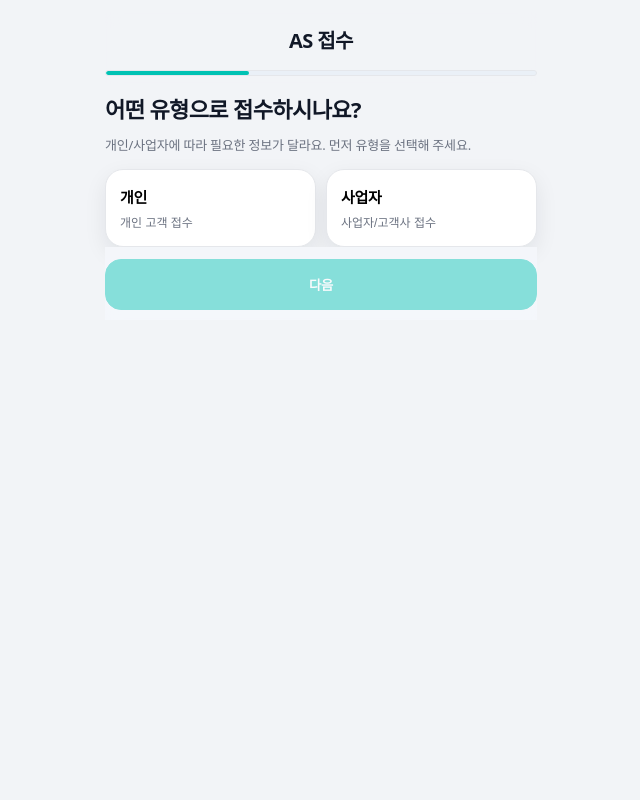
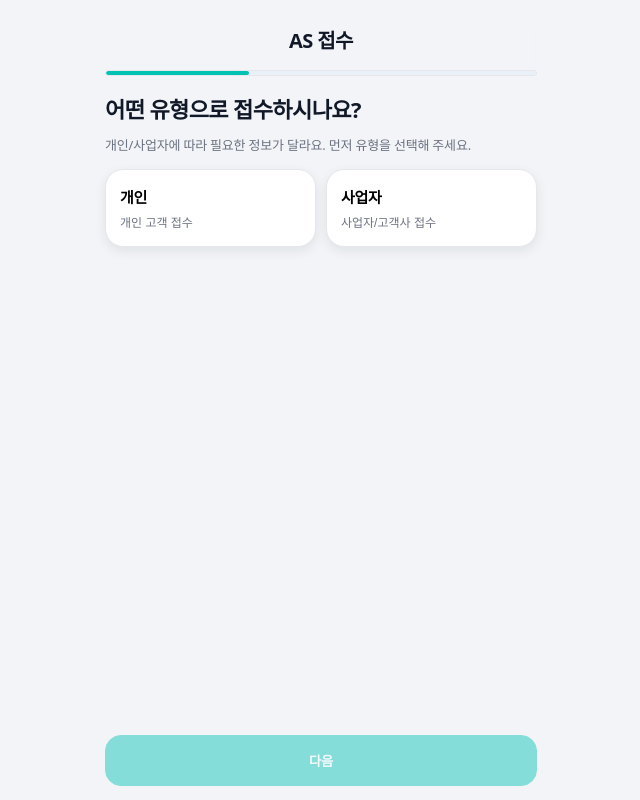
Before and after one commit to abkorea/abkosystem, a plain HTML site: page ui-mock/intake_steps.html in a window 1280 px wide. Shown: the whole page, without its empty margins (319-959 px from the left). Drawn offline with Linux system fonts and the light colour scheme; a web font is replaced by a local one.

Commit message:
ui-mock: adjust shadows, fixed transparent CTA, selected type mint fill

```diff
--- a/ui-mock/_style.css
+++ b/ui-mock/_style.css
@@ -11,7 +11,7 @@
   --ok:#16a34a;
   --warn:#f59e0b;
   --bad:#ef4444;
-  --shadow: 0 8px 22px rgba(17,24,39,.08);
+  --shadow: 0 4px 12px rgba(17,24,39,.08);
 }
 *{ box-sizing:border-box; }
 body{
--- a/ui-mock/intake_steps.html
+++ b/ui-mock/intake_steps.html
@@ -8,7 +8,7 @@
     <style>
       :root{ --pageMax: 460px; }
       body{ background: var(--bg); }
-      .page{ max-width: var(--pageMax); margin: 0 auto; padding: 12px 14px 28px; }
+      .page{ max-width: var(--pageMax); margin: 0 auto; padding: 12px 14px 110px; }
       .appbar{ position: sticky; top:0; z-index: 10; background: rgba(242,244,247,.92); backdrop-filter: blur(8px); padding: 10px 0 8px; }
       .appbarRow{ display:grid; grid-template-columns: 38px 1fr 38px; align-items:center; gap:10px; }
       .back{ width:38px; height:38px; border-radius:12px; border:1px solid var(--line); background:#fff; display:flex; align-items:center; justify-content:center; cursor:pointer; }
@@ -31,12 +31,14 @@
       .seg button{ flex:1; padding:16px 14px; border-radius:18px; border:1px solid var(--line); background:#fff; text-align:left; box-shadow: var(--shadow); }
       .seg .k{ font-weight:800; font-size:15px; letter-spacing:-.3px; }
       .seg .d{ margin-top:6px; font-size:12px; color:var(--muted); }
-      .seg button.selected{ border-color: rgba(16,183,177,.55); box-shadow: 0 0 0 4px rgba(16,183,177,.10); }
+      .seg button.selected{ border-color: var(--accent); background: var(--accent); color:#fff; }
+      .seg button.selected .d{ color: rgba(255,255,255,.85); }
 
       .card{ padding:16px; border-radius:18px; }
       .stack{ display:grid; gap:12px; margin-top:14px; }
 
-      .cta{ position: sticky; bottom: 0; background: rgba(245,247,251,.92); backdrop-filter: blur(8px); padding: 12px 0 10px; }
+      .cta{ position: fixed; left:0; right:0; bottom: 0; background: transparent; padding: 12px 0 14px; }
+      .ctaInner{ max-width: var(--pageMax); margin: 0 auto; padding: 0 14px; }
       .ctaRow{ display:flex; gap:10px; }
       .btnWide{ width:100%; padding:15px 14px; border-radius:16px; font-weight:800; letter-spacing:-.2px; }
       .btnWide.primary{ background: var(--accent); border-color: var(--accent); color:#fff; }
@@ -184,8 +186,10 @@
       </section>
 
       <div class="cta">
-        <div class="ctaRow">
-          <button id="nextBtn" class="btn btnWide primary" type="button" disabled>다음</button>
+        <div class="ctaInner">
+          <div class="ctaRow">
+            <button id="nextBtn" class="btn btnWide primary" type="button" disabled>다음</button>
+          </div>
         </div>
       </div>
     </div>
```
